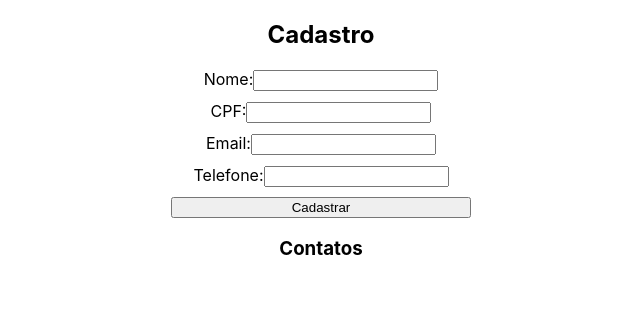
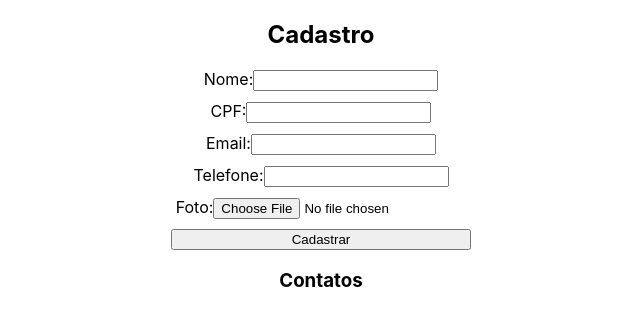
Before and after one commit to Marcoswodbarros/A5, a React (Create React App) app: page / in a window 1280 px wide. Shown: the top 326 px of the page, without its empty margins (319-959 px from the left). Built offline with nearby package versions, Linux system fonts and the light colour scheme.

Commit message:
Creating 'Picture' btn

```diff
--- a/src/App.js
+++ b/src/App.js
@@ -36,6 +36,7 @@ const App = () => {
         {contatos.map((contato) => (
           <li key={contato.cpf}>
             {contato.nome} - {contato.email}
+            {contato.foto && <img src={contato.foto} alt={contato.nome} style={{ width: '50px', marginLeft: '10px' }} />}
             <button onClick={() => setSelectedContact(contato)}>Editar</button>
             <button onClick={() => handleDelete(contato.cpf)}>Excluir</button>
           </li>
--- a/src/components/Alteracao/index.js
+++ b/src/components/Alteracao/index.js
@@ -12,19 +12,18 @@ const Alteracao = ({ contato, onUpdate }) => {
         });
     };
 
+    const handleFileChange = (e) => {
+        const file = e.target.files[0];
+        setFormData({
+            ...formData,
+            foto: URL.createObjectURL(file) // Armazena a URL da nova imagem
+        });
+    };
+
     const handleSubmit = (e) => {
         e.preventDefault();
-        // Aqui você pode implementar a lógica para atualizar os dados em uma API ou outro sistema
         onUpdate(formData);
         alert('Dados atualizados com sucesso!');
-
-        // Limpa o formulário após a atualização
-        setFormData({
-            nome: '',
-            cpf: '',
-            email: '',
-            telefone: ''
-        });
     };
 
     return (
@@ -71,8 +70,17 @@ const Alteracao = ({ contato, onUpdate }) => {
                         required
                     />
                 </div>
+                <div>
+                    <label>Foto:</label>
+                    <input
+                        type="file"
+                        accept="image/*"
+                        onChange={handleFileChange}
+                    />
+                </div>
                 <button type="submit">Atualizar</button>
             </form>
+            {formData.foto && <img src={formData.foto} alt="Pré-visualização" style={{ width: '100px', marginTop: '10px' }} />}
         </div>
     );
 };
--- a/src/components/Cadastro/index.js
+++ b/src/components/Cadastro/index.js
@@ -6,7 +6,8 @@ const Cadastro = ({ onCadastro }) => {
         nome: '',
         cpf: '',
         email: '',
-        telefone: ''
+        telefone: '',
+        foto: null // Adiciona o estado para a foto
     });
 
     const handleChange = (e) => {
@@ -14,6 +15,14 @@ const Cadastro = ({ onCadastro }) => {
         setFormData({
             ...formData,
             [name]: value
+        });
+    };
+
+    const handleFileChange = (e) => {
+        const file = e.target.files[0];
+        setFormData({
+            ...formData,
+            foto: URL.createObjectURL(file) // Armazena a URL da imagem
         });
     };
 
@@ -27,7 +36,8 @@ const Cadastro = ({ onCadastro }) => {
             nome: '',
             cpf: '',
             email: '',
-            telefone: ''
+            telefone: '',
+            foto: null // Reseta a foto
         });
     };
 
@@ -75,8 +85,17 @@ const Cadastro = ({ onCadastro }) => {
                         required
                     />
                 </div>
+                <div>
+                    <label>Foto:</label>
+                    <input
+                        type="file"
+                        accept="image/*"
+                        onChange={handleFileChange}
+                    />
+                </div>
                 <button type="submit">Cadastrar</button>
             </form>
+            {formData.foto && <img src={formData.foto} alt="Pré-visualização" style={{ width: '100px', marginTop: '10px' }} />}
         </div>
     );
 };
```
